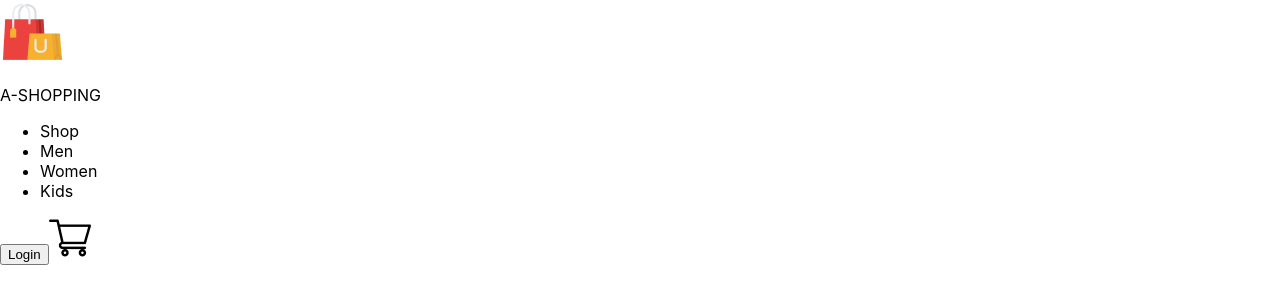
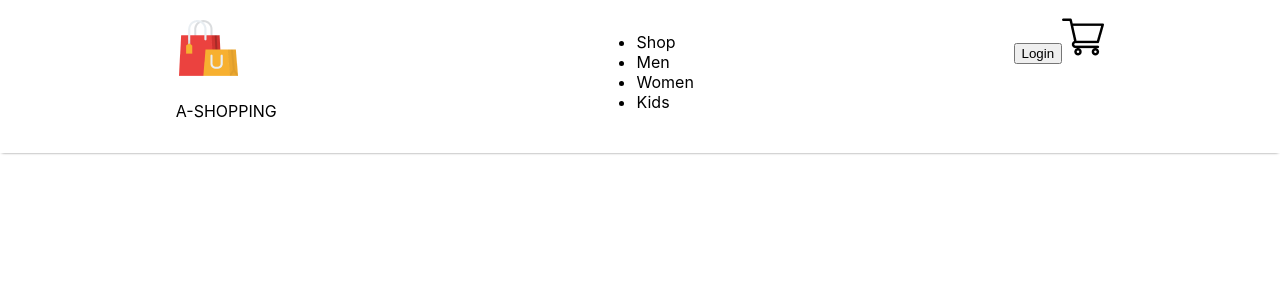
Before and after one commit to Albion007/A-Shopping-E-commerce, a React (Create React App) app: page / in a window 1280 px wide. Shown: the top 304 px of the page. Built offline with nearby package versions, Linux system fonts and the light colour scheme.

Commit message:
working on navbar

```diff
--- a/src/Components/Navbar/Navbar.css
+++ b/src/Components/Navbar/Navbar.css
@@ -0,0 +1,6 @@
+.navbar {
+    display: flex;
+    justify-content: space-around;
+    padding: 16px;
+    box-shadow: 0 1px 3px -2px black;
+}
```
